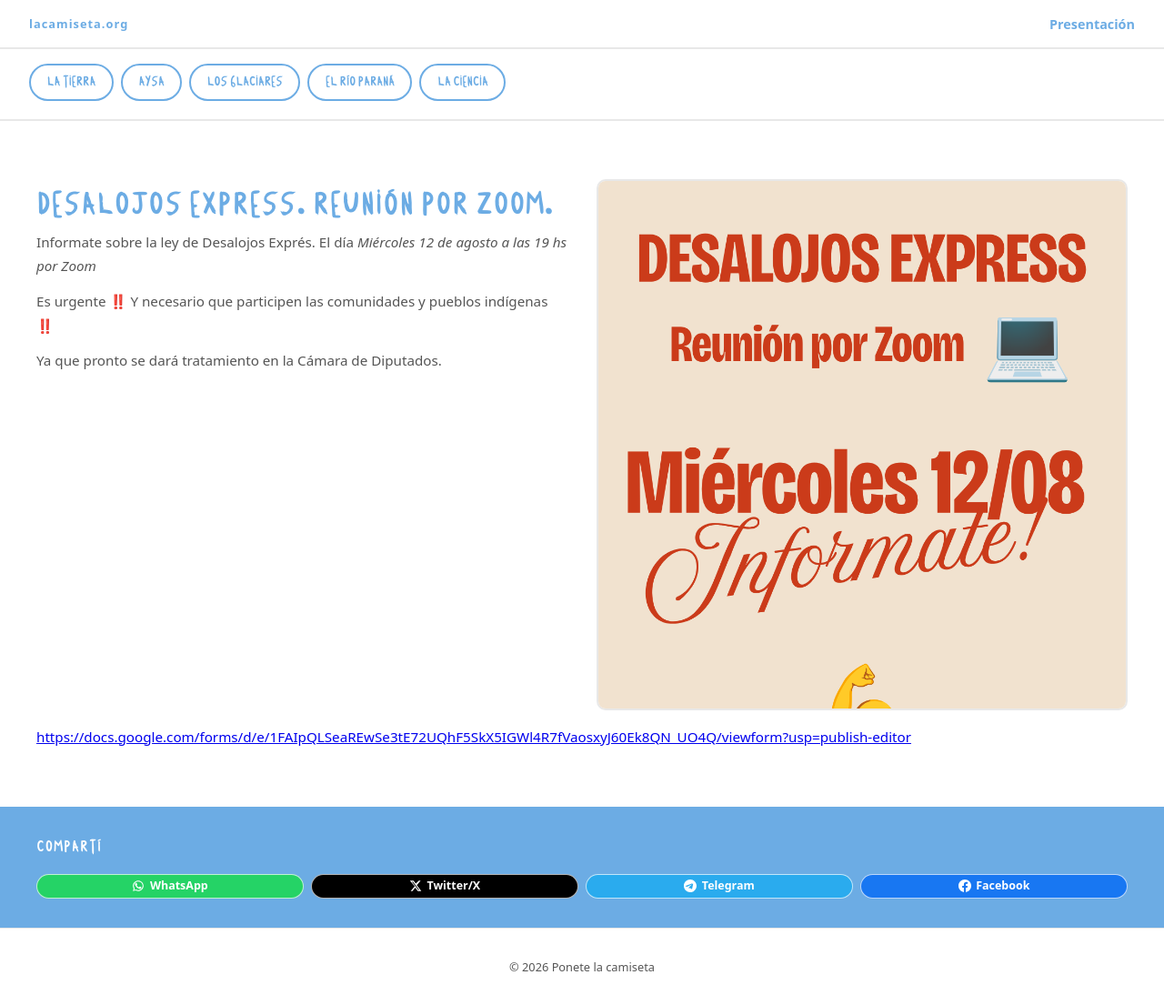
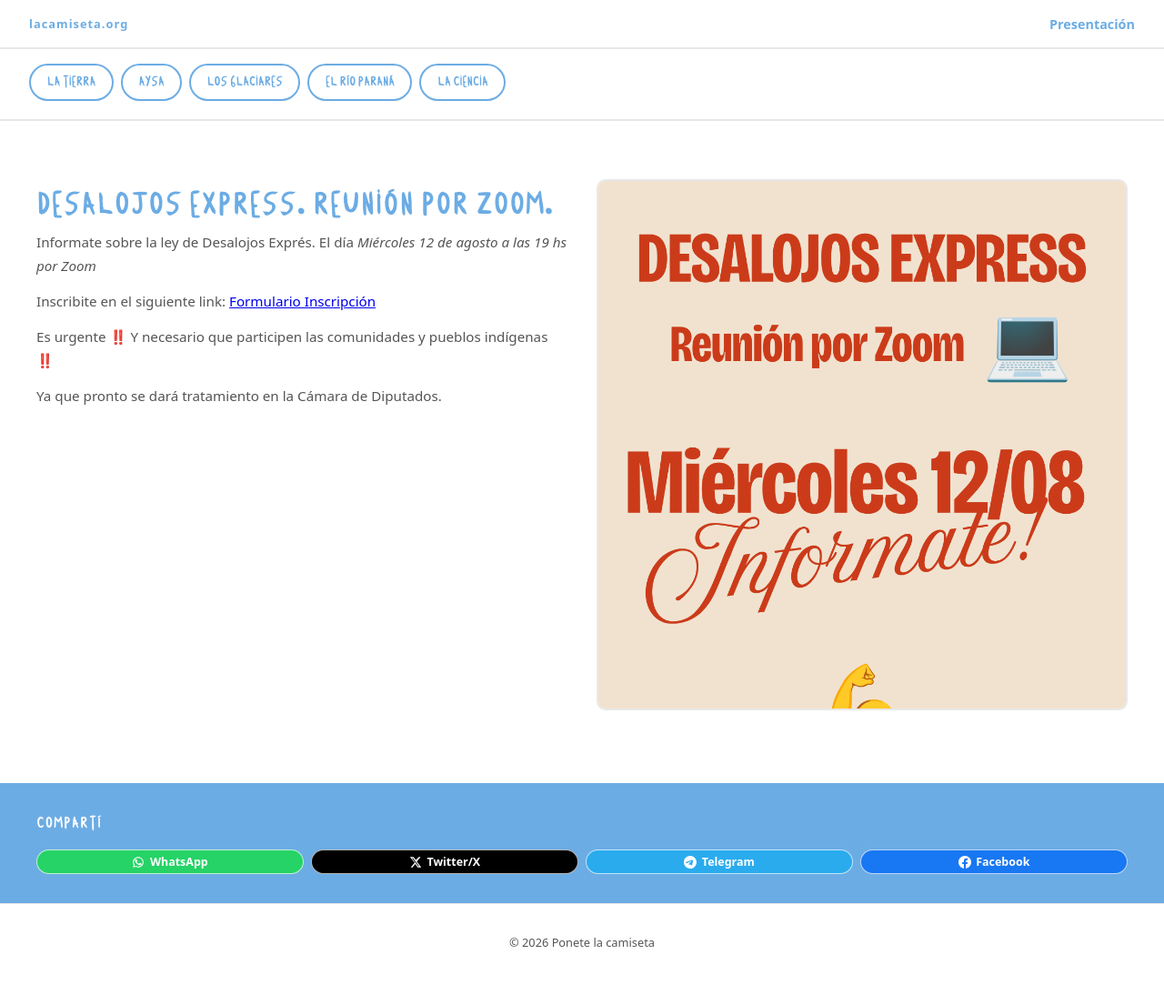
Before and after one commit to LaCamisetaOrg/LaCamisetaOrg.github.io, a Jekyll site: the page built from _actions/desalojos.md, in a window 1280 px wide. Shown: the whole page at 91% size. Built offline with Jekyll 4.4.1, drawn with Linux system fonts in a browser that asks for light colours; after the commit the page ends 1079 px from its top, so only the background shows below that.

Commit message:
Update desalojos.md

```diff
--- a/_actions/desalojos.md
+++ b/_actions/desalojos.md
@@ -14,8 +14,9 @@ images:
 Informate sobre la ley de Desalojos Exprés.
 El día *Miércoles 12 de agosto a las 19 hs por Zoom*
 
+Inscribite en el siguiente link: <a href="https://docs.google.com/forms/d/e/1FAIpQLSeaREwSe3tE72UQhF5SkX5IGWl4R7fVaosxyJ60Ek8QN_UO4Q/viewform?usp=publish-editor">Formulario Inscripción</a>
+
 Es urgente ‼️
 Y necesario que participen las comunidades y pueblos indígenas ‼️
 
 Ya que pronto se dará tratamiento en la Cámara de Diputados.
-<a href="https://docs.google.com/forms/d/e/1FAIpQLSeaREwSe3tE72UQhF5SkX5IGWl4R7fVaosxyJ60Ek8QN_UO4Q/viewform?usp=publish-editor">https://docs.google.com/forms/d/e/1FAIpQLSeaREwSe3tE72UQhF5SkX5IGWl4R7fVaosxyJ60Ek8QN_UO4Q/viewform?usp=publish-editor</a>
```
